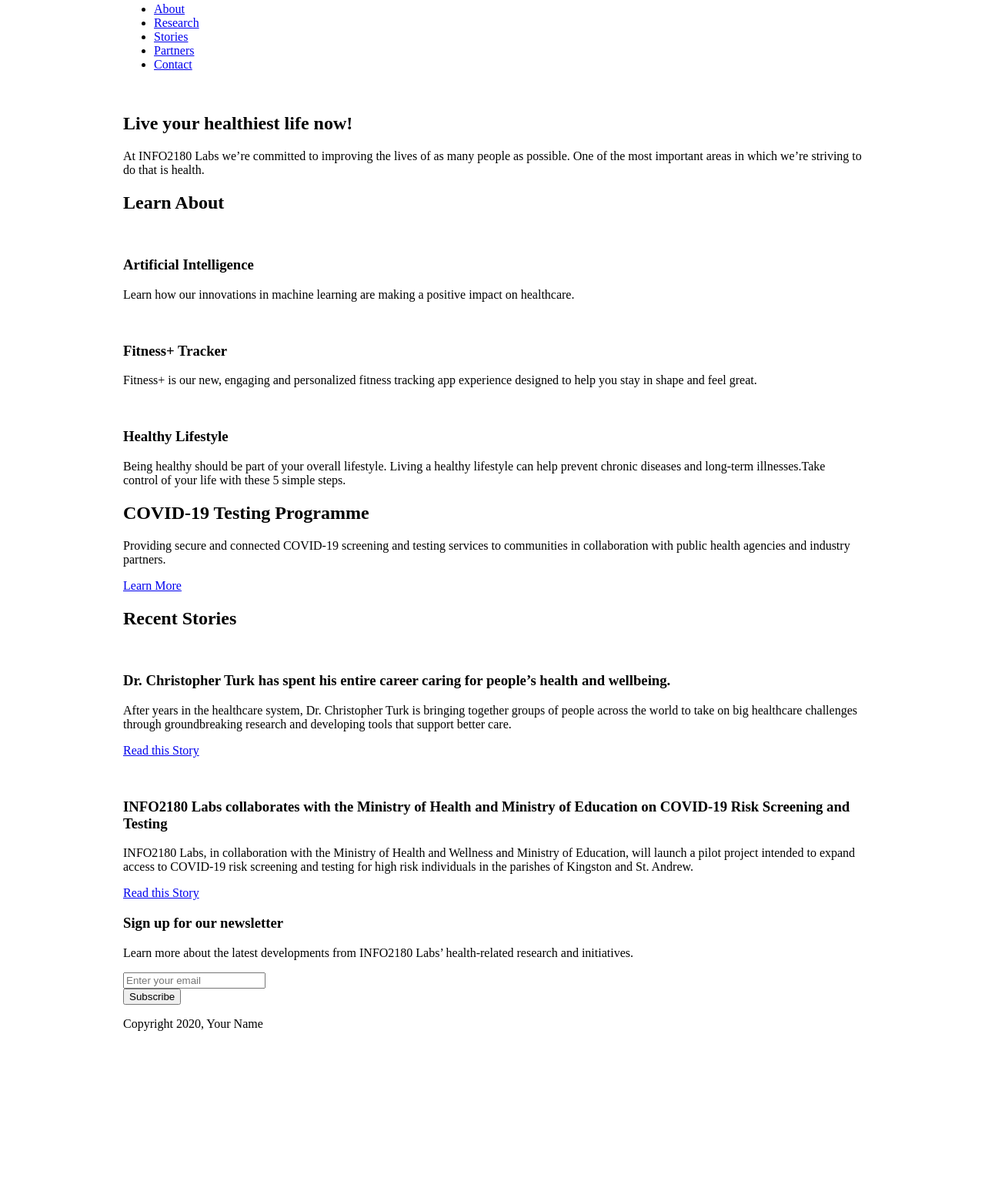
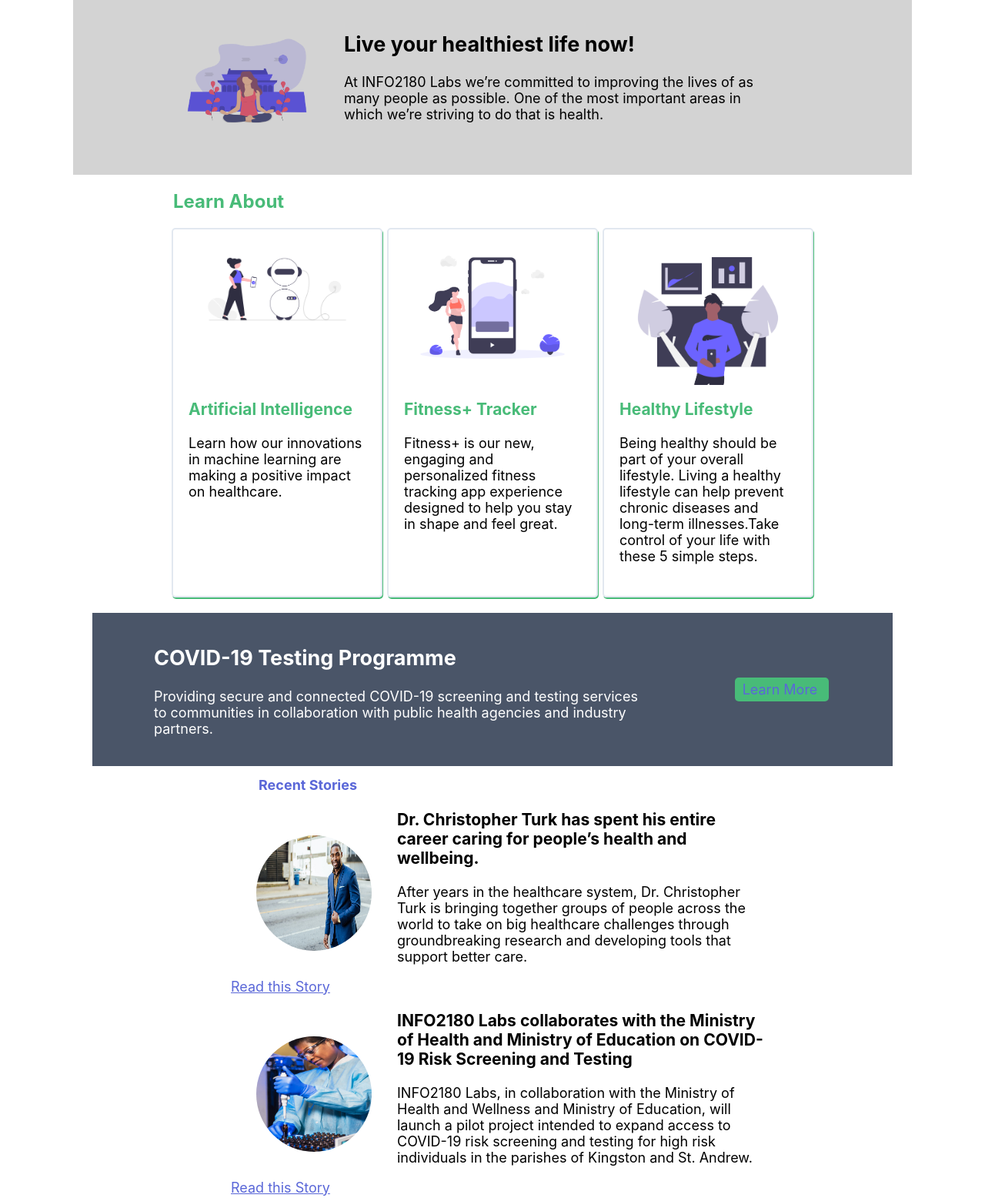
Before and after one commit to marlonlewis2020/info2180-project1, a plain HTML site: page index.html in a window 1280 px wide. Shown: the part 77-1633 px from the top of the page at 77% size. Before the commit the page ends 1432 px from the top, so only its background shows below. Drawn offline with Linux system fonts and the light colour scheme.

Commit message:
Completed project 1

```diff
--- a/index.html
+++ b/index.html
@@ -26,7 +26,7 @@
         <section class="overview-hero">
             <div class="container">
                 <div class="overview-hero-image">
-                    <img src="#" alt="">
+                    <img src='pictures/photo1.png' alt=''>
                 </div>
                 <div class="overview-hero-text">
                     <h2>Live  your healthiest life now!</h2>
@@ -39,21 +39,21 @@
                 <h2>Learn About</h2>
                 <div class="cards">
                     <div class="card">
-                        <img src="#" alt="">
+                        <img src="pictures/photo2.png" alt="Artificial Intelligence illustration">
                         <div class="card-body">
                             <h3>Artificial Intelligence</h3>
                             <p>Learn how our innovations in machine learning are making a positive impact on healthcare.</p>
                         </div>
                     </div>
                     <div class="card">
-                        <img src="#" alt="">
+                        <img src="pictures/photo3.png" alt="Fitness Tracker illustration">
                         <div class="card-body">
                             <h3>Fitness+ Tracker</h3>
                             <p>Fitness+ is our new, engaging and personalized fitness tracking app experience designed to help you stay in shape and feel great.</p>
                         </div>
                     </div>
                     <div class="card">
-                        <img src="#" alt="">
+                        <img src="pictures/photo4.png" alt="Healthy Lifestyle illustration">
                         <div class="card-body">
                             <h3>Healthy Lifestyle</h3>
                             <p>Being healthy should be part of your overall lifestyle. Living a healthy lifestyle can help prevent chronic diseases and long-term illnesses.Take control of your life with these 5 simple steps.</p>
@@ -77,7 +77,7 @@
             <div class="container">
                 <h2>Recent Stories</h2>
                 <article>
-                    <img src="" alt="">
+                    <img src="pictures/photo5.jpg" alt="Dr. Christopher Turk's picture">
                     <div class="article-body">
                         <h3>Dr. Christopher Turk has spent his entire career caring for people’s health and wellbeing.</h3>
                         <p>After years in the healthcare system, Dr. Christopher Turk is bringing together groups of people across the world to take on big healthcare challenges through groundbreaking research and developing tools that support better care.</p>
@@ -85,7 +85,7 @@
                     </div>
                 </article>
                 <article>
-                    <img src="" alt="">
+                    <img src="pictures/photo6.jpg" alt="Lab studies picture">
                     <div class="article-body">
                         <h3>INFO2180 Labs collaborates with the Ministry of Health and Ministry of Education on COVID-19 Risk Screening and Testing</h3>
                         <p>INFO2180 Labs, in collaboration with the Ministry of Health and Wellness and Ministry of Education, will launch a pilot project intended to expand access to COVID-19 risk screening and testing for high risk individuals in the parishes of Kingston and St. Andrew.</p>
@@ -110,7 +110,7 @@
     </main>
     <footer>
         <div class="container">
-            <p>Copyright 2020, Your Name</p>
+            <p>Copyright 2021, Marlon Lewis</p>
         </div>
     </footer>
 </body>
--- a/scripts.js
+++ b/scripts.js
@@ -1 +1,25 @@
 /* Add your JavaScript to this file */
+window.onload = function(){
+    var msg = document.getElementsByClassName("message")[0];
+    newsletter = document.getElementsByTagName("form")[0];
+
+    newsletter.addEventListener("submit", function(event){
+        event.preventDefault();
+        msg.textContent = "";
+        let email = String(document.getElementById("email").value);
+
+        let lent = email.length-1;
+        let ends = [".com", ".org", ".net", ".biz", ".co"]
+        if (lent > 5 && /^[a-zA-Z0-9.!#$%&'*+/=?^_`{|}~-]+@[a-zA-Z0-9-]+(?:\.[a-zA-Z0-9-]+)*$/.test(email) && (ends.includes(email.substring(lent - 3)))){
+            msg.textContent = "Thank You! Your email address "
+            + email + " has been added to our mailing list!";
+        }
+        else {
+            msg.textContent = "Please enter a valid email address.";
+        }
+        document.getElementById("email").value="";
+        document.getElementById("email").placeholder="Enter your email";
+
+    })
+
+}
--- a/styles.css
+++ b/styles.css
@@ -1,7 +1,28 @@
 /* Add your CSS to this file */
+:root{
+    --green: #48BB78;
+    --corners: 5px;
+    --t-size: 18px;
+    --blue: #5A67D8;
+    --gray: #4A5568;
+    --white:  #E2E8F0;
+    --nav-color: #6b7280;
+}
+
 body {
+    display: flex;
+    flex-direction: column;
     margin: 0;
-    font-size: 16px;
+    font-family: -apple-system, BlinkMacSystemFont, 'Segoe UI', Roboto, Oxygen, Ubuntu, Cantarell, 'Open Sans', 'Helvetica Neue', sans-serif;
+    font-size: var(--t-size);
+    color: black;
+}
+
+.message {
+    padding-left: 220px;
+    width: 350px;
+    font-weight: bold;
+    color: blue;
 }
 
 .container {
@@ -9,3 +30,197 @@ body {
     max-width: 960px;
     width: 100%;
 }
+
+header .container {
+    display: flex;
+    padding-left: 80px;
+    background-color: white;
+    font-size: var(--t-size);
+    justify-content: space-between;
+}
+
+h1 {
+    font-size: var(--t-size);
+}
+
+section.overview-hero .container {
+    background-color: lightgray;
+    padding: 50px;
+    padding-left: 80px;
+    align-content: center;
+    /* padding-bottom: 20px; */
+}
+
+.overview-hero-image img{
+    float:left;
+    width: 15vw;
+    padding-left: 50px;
+    padding-right: 30px;
+    padding-top: 20px;
+    background-color: none;
+    mix-blend-mode: multiply;
+}
+
+.overview-hero-text {
+    width: 65vw;
+}
+
+ul {
+    list-style-type: none;
+    display: inline;
+    margin: 0;
+    padding: 0;
+}
+
+li {
+    float: right;
+    padding: 8px;
+}
+
+header a:any-link {
+    color: var(--nav-color);
+    text-decoration-line: none;
+}
+
+header a:hover {
+    color: var(--blue);
+}
+
+section.learn-about img {
+    width: 230px;
+    justify-content: center;
+}
+
+section.learn-about h2 {
+    font-size: 24px;
+    color: var(--green);
+    margin-left: 65px;
+}
+
+section.learn-about h3 {
+    font-size: 21px;
+    color: var(--green);
+}
+
+section.learn-about .cards {
+    display: grid;
+    column-gap: 30px;
+    grid-template-columns: 250px 250px 250px;
+    grid-template-rows: 500px;
+    justify-items: center;
+    justify-content: center;
+}
+
+section.learn-about .card {
+    display: grid;
+    grid-template-rows: 180px 250px;
+    border-color: var(--white);
+    border-width: 2px;
+    border-style: solid;
+    border-radius: var(--corners);
+    box-shadow: 1px 2px var(--green);
+    padding: 20px;
+    margin-bottom: 20px;
+}
+
+.cards h3 {
+    color: var(--green);
+    font-size: 21px;
+}
+
+.testing .container {
+    display: grid;
+    grid-template-columns: 70% 30%;
+    background-color: var(--gray);
+    COLOR: WHITE;
+    padding-left: 80px;
+    align-items: center;
+    justify-items: center;
+    padding-top: 20px;
+    padding-bottom: 20px;
+}
+
+div.testing-desciption {
+    padding-right: 30px;
+    text-justify: center;
+}
+
+.testing div .btn {
+    background-color: var(--green);
+    border-radius: var(--corners);
+    padding-left: 10px;
+    padding-right: 15px;
+    padding-top: 5px;
+    padding-bottom: 5px;
+    text-decoration-line: none;
+}
+
+.stories {
+    padding-left: 300px;
+    width: 700px;
+}
+
+.stories h2,a {
+    color: var(--blue);
+    font-size: var(--t-size);
+}
+
+.stories h2 {
+    padding-left:36px;
+}
+
+.stories img {
+    border-radius: 100%;
+    width: 150px;
+    height: 150px;
+    margin: 33px;
+    padding-left: 0px;
+    float: left;
+}
+
+.newsletter  {
+    background-color: var(--green);
+    color: white;
+    /* padding-top: 20px; */
+    padding-bottom: 50px;
+    /* padding-left: 80px; */
+}
+
+.newsletter .btn {
+    background-color: var(--blue);
+    padding-left: 15px;
+    padding-right: 15px;
+    padding-top: 5px;
+    padding-bottom: 5px;
+    align-items: center;
+    border-style: line;
+    border-radius: 5px;
+    border-width: 1px;
+    color: white;
+}
+
+.newsletter .container h3,form {
+    padding-left: 200px;
+    padding-right: 250px;
+}
+
+.newsletter p {
+    padding-left: 200px;
+    padding-right: 250px;
+}
+
+.newsletter .container form {
+    display: flex;
+    gap: 10px;
+    justify-content: center;
+}
+
+input {
+    width: 200px;
+}
+
+footer  {
+    color: white;
+    background-color: var(--gray);
+    padding-left: 80px;
+}
```
Also changed, not shown: pictures/photo1.png (added), pictures/photo2.png (added), pictures/photo3.png (added), pictures/photo4.png (added), pictures/photo5.jpg (added), pictures/photo6.jpg (added), 1 other file.
